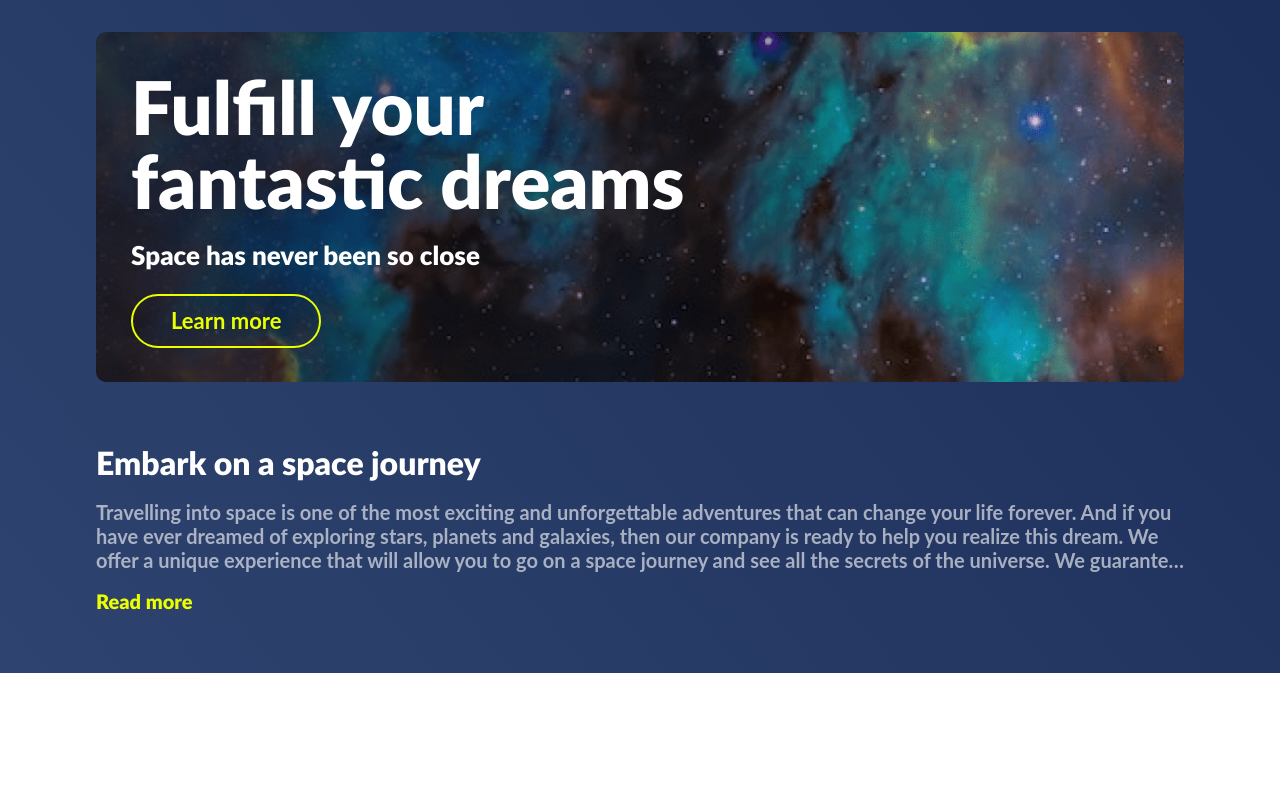
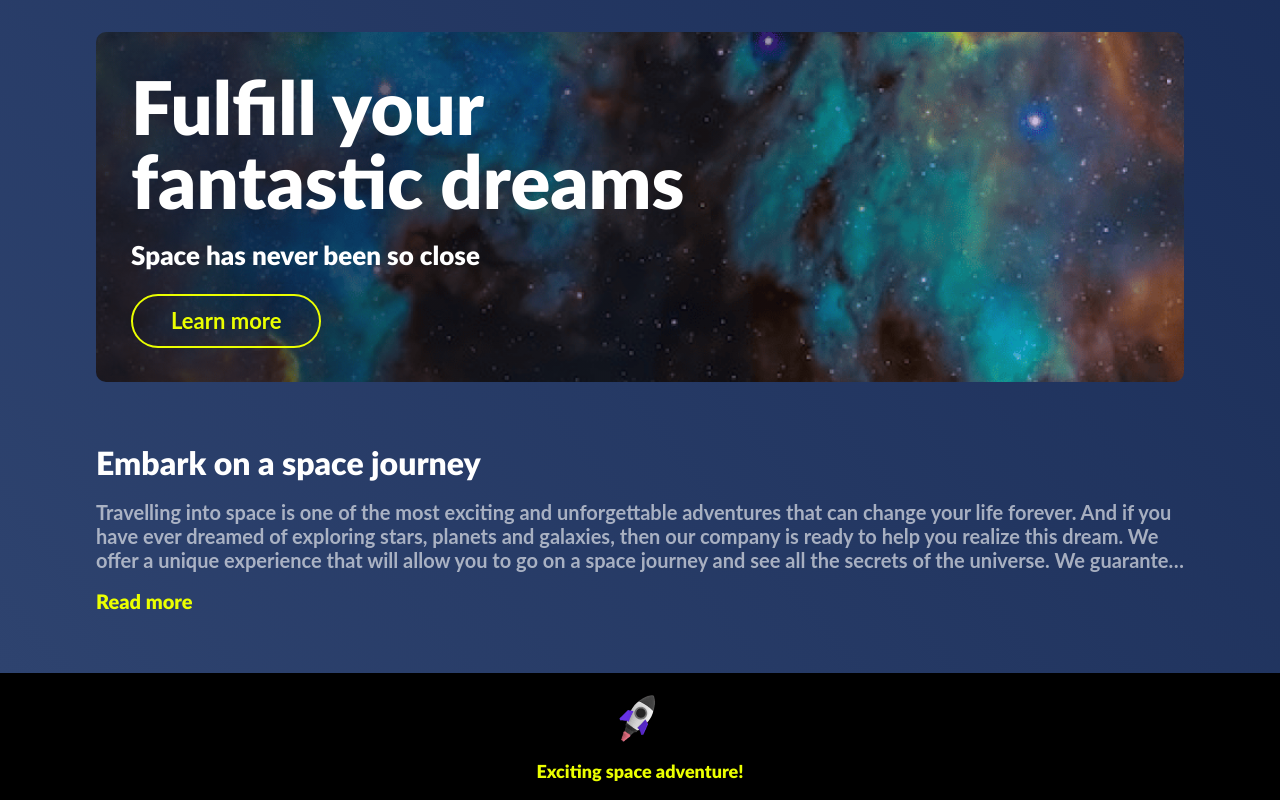
Before and after one commit to TatyanaDev/Discover_the_vast_expanses_of_space, a React (Create React App) app: page / in a window 1280 px wide. Shown: the part 1457-2257 px from the top of the page. Before the commit the page ends 2130 px from the top, so only its background shows below. Built offline with nearby package versions, Linux system fonts and the light colour scheme; a web font is replaced by a local one.

Commit message:
add footer

```diff
--- a/src/App.js
+++ b/src/App.js
@@ -1,6 +1,7 @@
 import { useState } from "react";
 import burgerMenu from "./assets/icons/burder-menu.svg";
 import crossMenu from "./assets/icons/cross-menu.svg";
+import rocket from "./assets/images/rocket.png";
 import earth from "./assets/images/earth.png";
 import logo from "./assets/icons/logo.svg";
 import "./app.css";
@@ -108,7 +109,7 @@ const App = () => {
               <h4 className="space-journey__title">Embark on a space journey</h4>
               <input type="checkbox" id="toggle" className="space-journey__toggle" />
               <p className="space-journey__description">Travelling into space is one of the most exciting and unforgettable adventures that can change your life forever. And if you have ever dreamed of exploring stars, planets and galaxies, then our company is ready to help you realize this dream. We offer a unique experience that will allow you to go on a space journey and see all the secrets of the universe. We guarantee that every moment in space will be filled with incredible impressions, excitement and new discoveries. Our team of professionals takes care of your safety and comfort so that you can fully enjoy your adventure in space. We offer various options for space excursions.</p>
-              <label for="toggle" className="space-journey__button">
+              <label htmlFor="toggle" className="space-journey__button">
                 <span className="button-text--more">Read more</span>
                 <span className="button-text--less">Read less</span>
               </label>
@@ -116,6 +117,13 @@ const App = () => {
           </section>
         </div>
       </main>
+
+      <footer className="footer">
+        <div className="footer__container">
+          <img src={rocket} alt="Rocket" className="footer__image" />
+          <p className="footer__text">Exciting space adventure!</p>
+        </div>
+      </footer>
     </>
   );
 };
--- a/src/App.scss
+++ b/src/App.scss
@@ -60,6 +60,16 @@ $color-white: #ffffff;
 
     @media (max-width: 576px) {
       padding: 5px 20px;
+    }
+  }
+
+  &__logo img {
+    max-height: 35px;
+    max-width: 104px;
+
+    @media (max-width: 768px) {
+      max-height: 24px;
+      max-width: 71px;
     }
   }
 
@@ -155,16 +165,6 @@ $color-white: #ffffff;
       margin-bottom: 10px;
       margin-right: 0;
       font-size: 1rem;
-    }
-  }
-
-  &__logo img {
-    max-height: 35px;
-    max-width: 104px;
-
-    @media (max-width: 768px) {
-      max-height: 24px;
-      max-width: 71px;
     }
   }
 }
@@ -591,3 +591,19 @@ $color-white: #ffffff;
     }
   }
 }
+
+.footer {
+  background: $color-black;
+
+  &__container {
+    @include max-width-container;
+    padding-bottom: 15px;
+    text-align: center;
+  }
+
+  &__text {
+    color: $color-yellow;
+    font-size: 1.125rem;
+    line-height: 28px;
+  }
+}
--- a/src/app.css
+++ b/src/app.css
@@ -25,6 +25,16 @@
 @media (max-width: 576px) {
   .header__container {
     padding: 5px 20px;
+  }
+}
+.header__logo img {
+  max-height: 35px;
+  max-width: 104px;
+}
+@media (max-width: 768px) {
+  .header__logo img {
+    max-height: 24px;
+    max-width: 71px;
   }
 }
 .header__menu-icon {
@@ -112,16 +122,6 @@
     margin-bottom: 10px;
     margin-right: 0;
     font-size: 1rem;
-  }
-}
-.header__logo img {
-  max-height: 35px;
-  max-width: 104px;
-}
-@media (max-width: 768px) {
-  .header__logo img {
-    max-height: 24px;
-    max-width: 71px;
   }
 }
 
@@ -551,4 +551,19 @@
   display: inline-block;
 }
 
+.footer {
+  background: #000000;
+}
+.footer__container {
+  max-width: 1248px;
+  margin: 0 auto;
+  padding-bottom: 15px;
+  text-align: center;
+}
+.footer__text {
+  color: #ebff00;
+  font-size: 1.125rem;
+  line-height: 28px;
+}
+
 /*# sourceMappingURL=app.css.map */
```
Also changed, not shown: src/assets/images/rocket.png (added), 1 other file (tests, documents, lock files or other folders).
